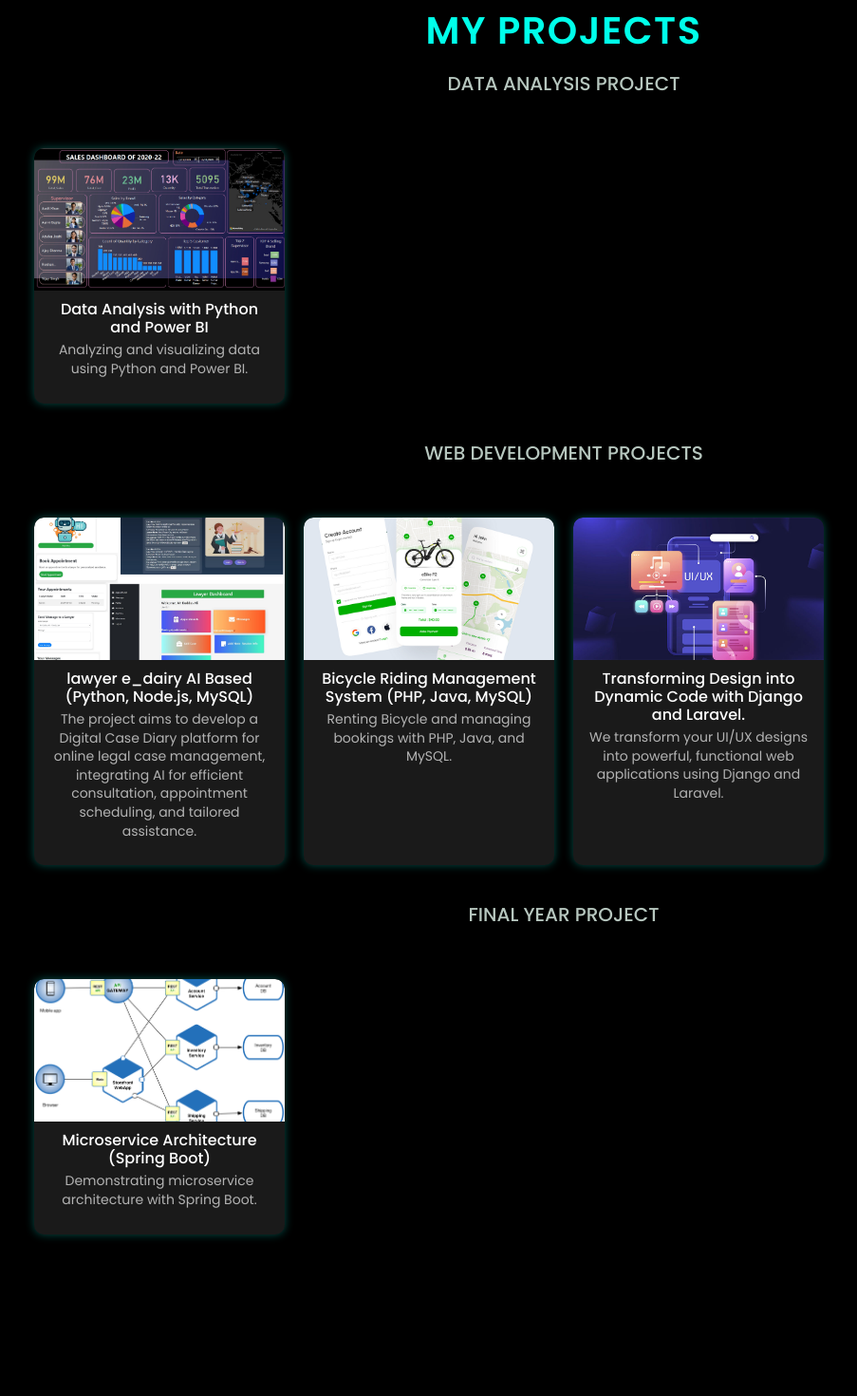
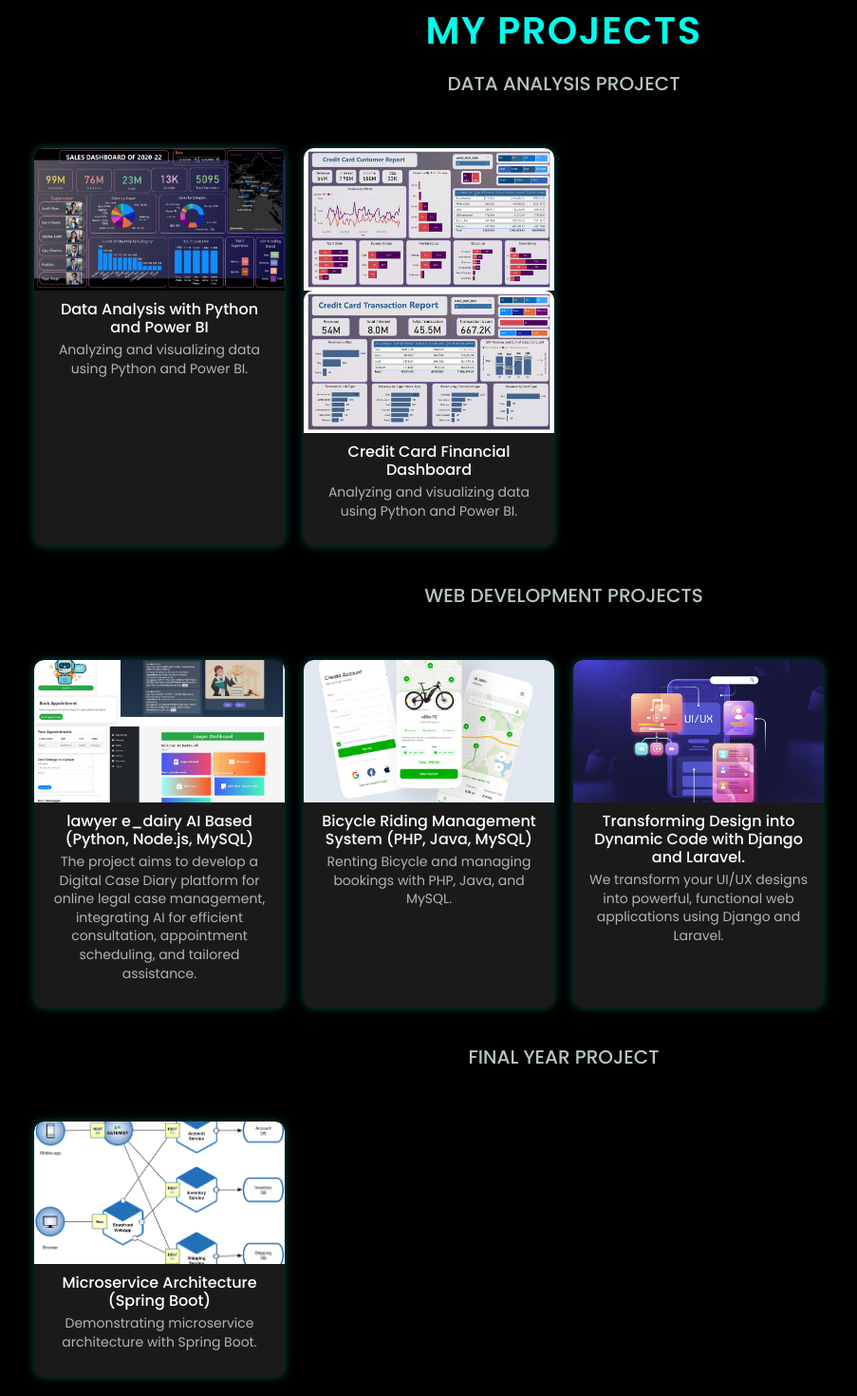
Before and after one commit to Mahbublhaq/Mahbubul_Haq, a Flask app: page /projects in a window 1280 px wide. Shown: the part 62-1532 px from the top of the page at 95% size, without its empty margins (46-949 px from the left). Before the commit the page ends 1366 px from the top, so only its background shows below. Run offline with Flask 3, Linux system fonts and the light colour scheme.

Commit message:
First update

```diff
--- a/templates/projects.html
+++ b/templates/projects.html
@@ -279,6 +279,15 @@
                         <p>Analyzing and visualizing data using Python and Power BI.</p>
                     </div>
                 </div>
+                <div class="project-item" data-bs-toggle="modal" data-bs-target="#imageModal" data-bs-img="/static/bi.png">
+                    <img src="/static/cc1 (1).jpg" alt="Data Analysis with Python and Power BI">
+                    <img src="/static/cc1 (3).jpg" alt="Data Analysis with Python and Power BI">
+
+                    <div class="project-description">
+                        <h3>Credit Card Financial Dashboard</h3>
+                        <p>Analyzing and visualizing data using Python and Power BI.</p>
+                    </div>
+                </div>
             </div>
         </div>
 
```
Also changed, not shown: static/cc1 (1).jpg (added), static/cc1 (2).jpg (added), static/cc1 (3).jpg (added).
